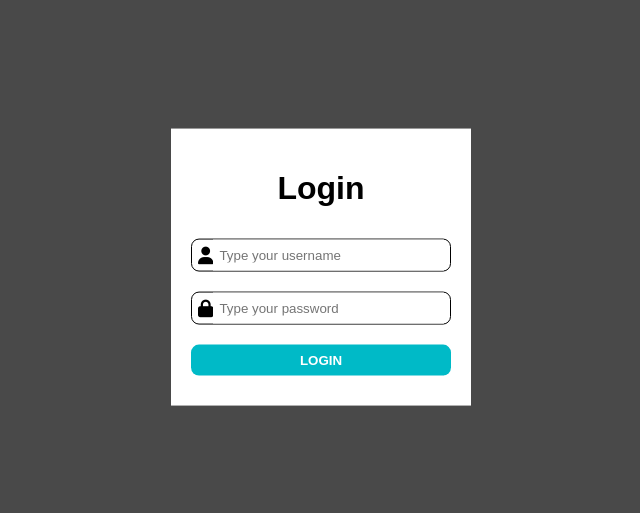
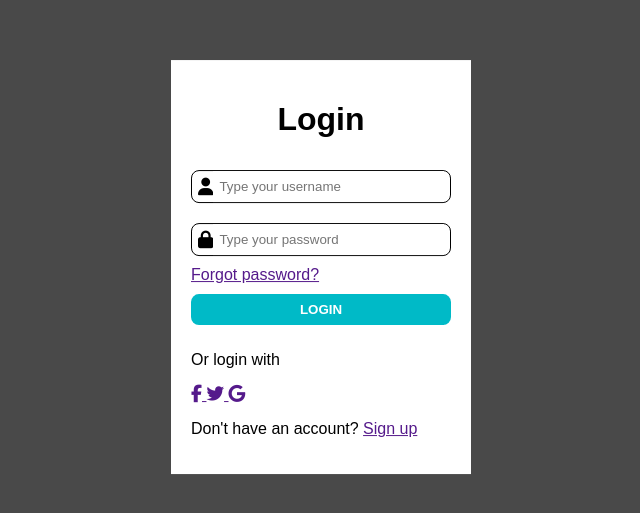
Before and after one commit to adrian-villamil/login-form, a plain HTML site: page index.html in a window 1280 px wide. Shown: the part 133-646 px from the top of the page, without its empty margins (319-959 px from the left). Drawn offline with Linux system fonts and the light colour scheme.

Commit message:
Agregué los íconos de las redes sociales más comunes como facebook, twitter y google, también agregué dos links de 'olvidó contraseña' y 'registrarse'

```diff
--- a/index.html
+++ b/index.html
@@ -19,7 +19,21 @@
             <i class="fas fa-lock"></i>
             <input type="password" name="Password" class="inputs" id="password" placeholder="Type your password">
         </div>
+        <a href="">Forgot password?</a>
         <input type="submit" value="LOGIN" class="inputs login-button">
+        <p>Or login with</p>
+        <div class="iconos">
+            <a href="" class="iconos-social">
+                <i class="fab fa-facebook-f"></i>
+            </a>
+            <a href="" class="iconos-social">
+                <i class="fab fa-twitter"></i>
+            </a>
+            <a href="" class="iconos-social">
+                <i class="fab fa-google"></i>
+            </a>
+        </div>
+        <p>Don't have an account? <a href="">Sign up</a></p>
     </form>
 </body>
 </html>
```
